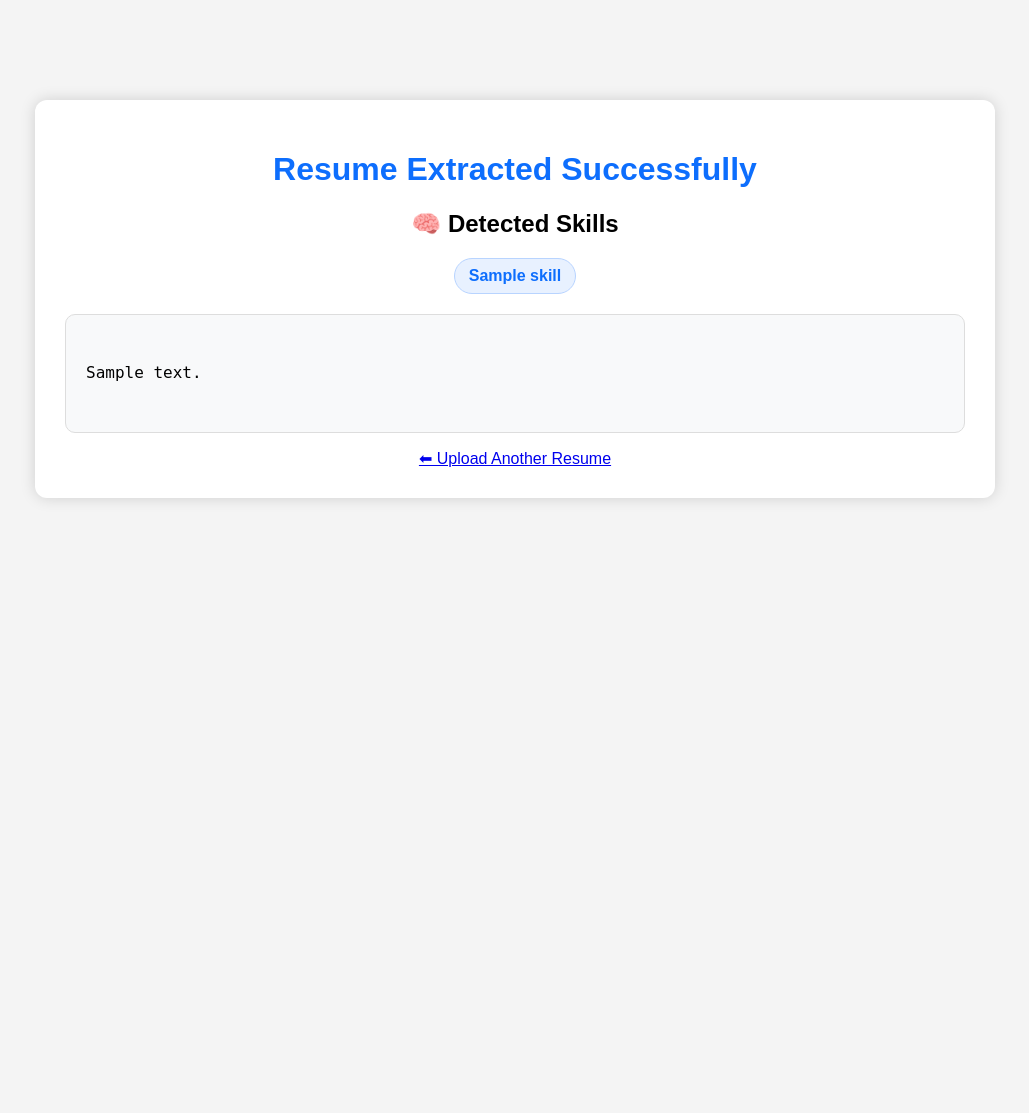
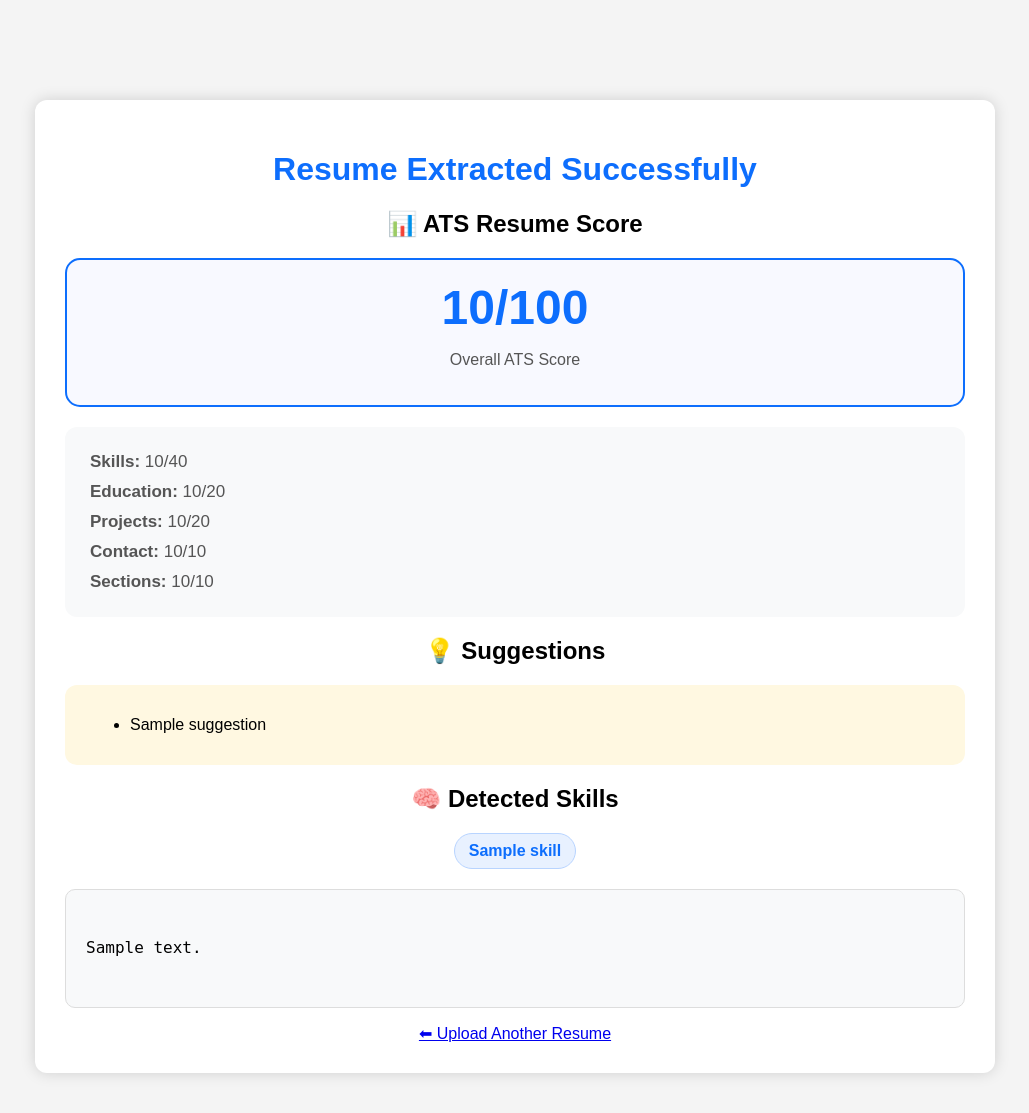
Before and after one commit to OmprakashRoutray/AI-Resume-Analyzer, a Flask app: template templates/result.html in a window 1280 px wide. Shown: the top 1113 px of the page, without its empty margins (125-1154 px from the left). Before the commit the page ends 501 px from the top, so only its background shows below. Run offline with Flask 3, Linux system fonts and the light colour scheme; the template is opened without the code that fills it: most values are stand-ins (such as "Sample title", 1, 10 or a date in 2020).

Commit message:
Added ATS resume scoring

```diff
--- a/app.py
+++ b/app.py
@@ -1,3 +1,4 @@
+from score import calculate_score
 from analyzer import detect_skills
 from resume_parser import extract_text
 from flask import Flask, render_template, request
@@ -34,11 +35,17 @@ def upload():
 
     resume_text = extract_text(filepath)
     detected_skills = detect_skills(resume_text)
+    analysis =calculate_score(
+        resume_text,
+        detected_skills
+    )
 
     return render_template(
         "result.html",
         resume_text=resume_text,
-        detected_skills=detected_skills
+        detected_skills=detected_skills,
+        analysis=analysis
+
 
     )
 
--- a/static/style.css
+++ b/static/style.css
@@ -116,3 +116,42 @@ border:1px solid #ddd;
     font-weight: bold;
     border: 1px solid #b8d4ff;
 }
+.score-box {
+    background: #f8f9ff;
+    border: 2px solid #0d6efd;
+    border-radius: 15px;
+    padding: 20px;
+    margin: 20px 0;
+    text-align: center;
+}
+
+.score-number {
+    font-size: 48px;
+    font-weight: bold;
+    color: #0d6efd;
+}
+
+.score-details {
+    background: #f8f9fa;
+    padding: 15px 25px;
+    border-radius: 12px;
+    margin: 20px 0;
+    text-align: left;
+}
+
+.score-details p {
+    font-size: 17px;
+    margin: 10px 0;
+}
+
+.suggestions {
+    background: #fff8e1;
+    border-radius: 12px;
+    padding: 15px 25px;
+    margin: 20px 0;
+    text-align: left;
+}
+
+.suggestions li {
+    margin: 10px 0;
+}
--- a/templates/result.html
+++ b/templates/result.html
@@ -16,6 +16,69 @@ href="{{ url_for('static', filename='style.css') }}">
 <div class="container">
 
 <h1>Resume Extracted Successfully</h1>
+<h2>📊 ATS Resume Score</h2>
+
+<div class="score-box">
+
+    <div class="score-number">
+        {{ analysis.score }}/100
+    </div>
+
+    <p>Overall ATS Score</p>
+
+</div>
+
+<div class="score-details">
+
+    <p>
+        <strong>Skills:</strong>
+        {{ analysis.skill_score }}/40
+    </p>
+
+    <p>
+        <strong>Education:</strong>
+        {{ analysis.education_score }}/20
+    </p>
+
+    <p>
+        <strong>Projects:</strong>
+        {{ analysis.project_score }}/20
+    </p>
+
+    <p>
+        <strong>Contact:</strong>
+        {{ analysis.contact_score }}/10
+    </p>
+
+    <p>
+        <strong>Sections:</strong>
+        {{ analysis.section_score }}/10
+    </p>
+
+</div>
+<h2>💡 Suggestions</h2>
+
+<div class="suggestions">
+
+    {% if analysis.suggestions %}
+
+        <ul>
+
+        {% for suggestion in analysis.suggestions %}
+
+            <li>{{ suggestion }}</li>
+
+        {% endfor %}
+
+        </ul>
+
+    {% else %}
+
+        <p>🎉 Great job! No major improvements detected.</p>
+
+    {% endif %}
+
+</div>
 <h2>🧠 Detected Skills</h2>
 
 <div class="skills">
```
Also changed, not shown: score.py (+174 -0 lines).
